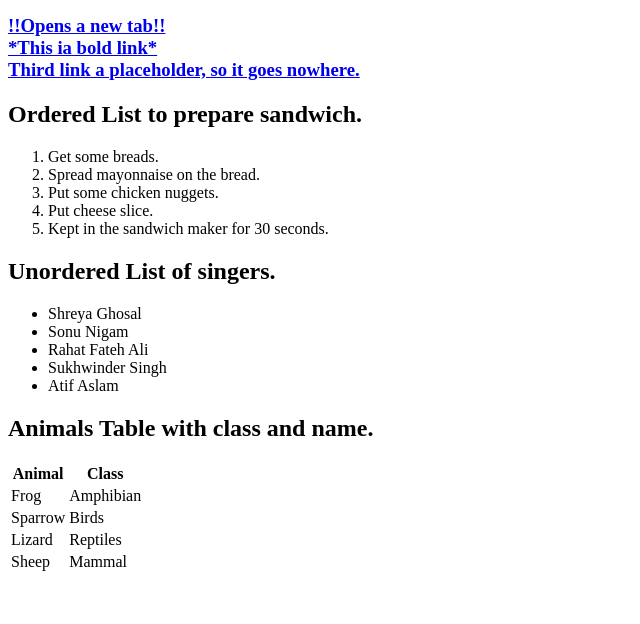
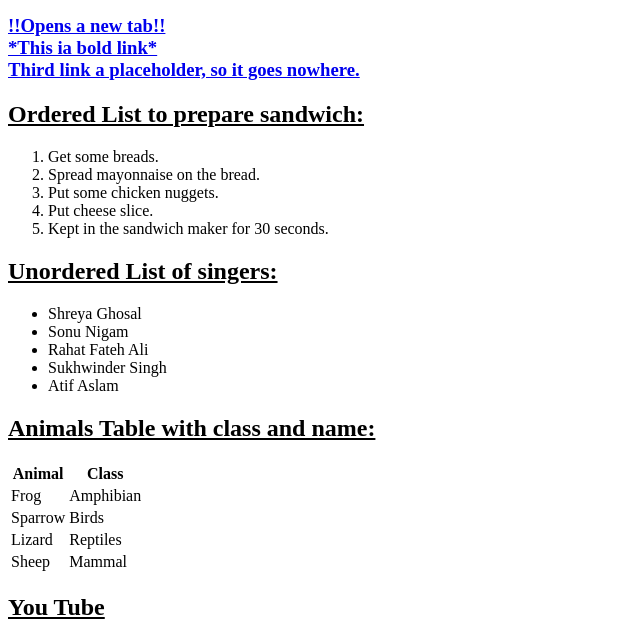
Before and after one commit to khnfarha1987/Building-Up-HTML, a plain HTML site: page index.html in a window 1280 px wide. Shown: the part 463-1087 px from the top of the page, without its empty margins (0-640 px from the left). Before the commit the page ends 1045 px from the top, so only its background shows below. Drawn offline with Linux system fonts and the light colour scheme.

Commit message:
Embed a youTube video by iframe element.

```diff
--- a/index.html
+++ b/index.html
@@ -35,7 +35,7 @@
 
     <!--Bonus-->
     <!--Create an ordered list of steps to make a sandwich.-->
-    <h2>Ordered List to prepare sandwich.</h2>
+    <h2><u>Ordered List to prepare sandwich:</u></h2>
     <ol>
         <li>Get some breads.</li>
         <li>Spread mayonnaise on the bread.</li>
@@ -45,7 +45,7 @@
     </ol>
 
     <!-- Create an unordered list of five bands/musicians you like.-->
-    <h2>Unordered List of singers.</h2>
+    <h2><u>Unordered List of singers:</u></h2>
     <ul>
         <li>Shreya Ghosal</li>
         <li>Sonu Nigam</li>
@@ -55,7 +55,7 @@
     </ul>
 
     <!--Create a table with two columns (animal class and animal name) and four rows of animals.-->
-    <h2>Animals Table with class and name.</h2>
+    <h2><u>Animals Table with class and name:</u></h2>
     <table>
         <tr>
             <th>Animal</th>
@@ -80,6 +80,13 @@
 
     </table>
 
+    <!--Embed a YouTube video of your favorite band/musician.-->
+    <h2><u>You Tube</u> </h2>
+
+    <!--iframe element-->
+    <iframe width="500" height="300"
+        src="https://www.youtube.com/embed/M7lc1UVf-VE?autoplay=1&origin=http://example.com" frameborder="0"></iframe>
+
 </body>
 
 </html>
```
